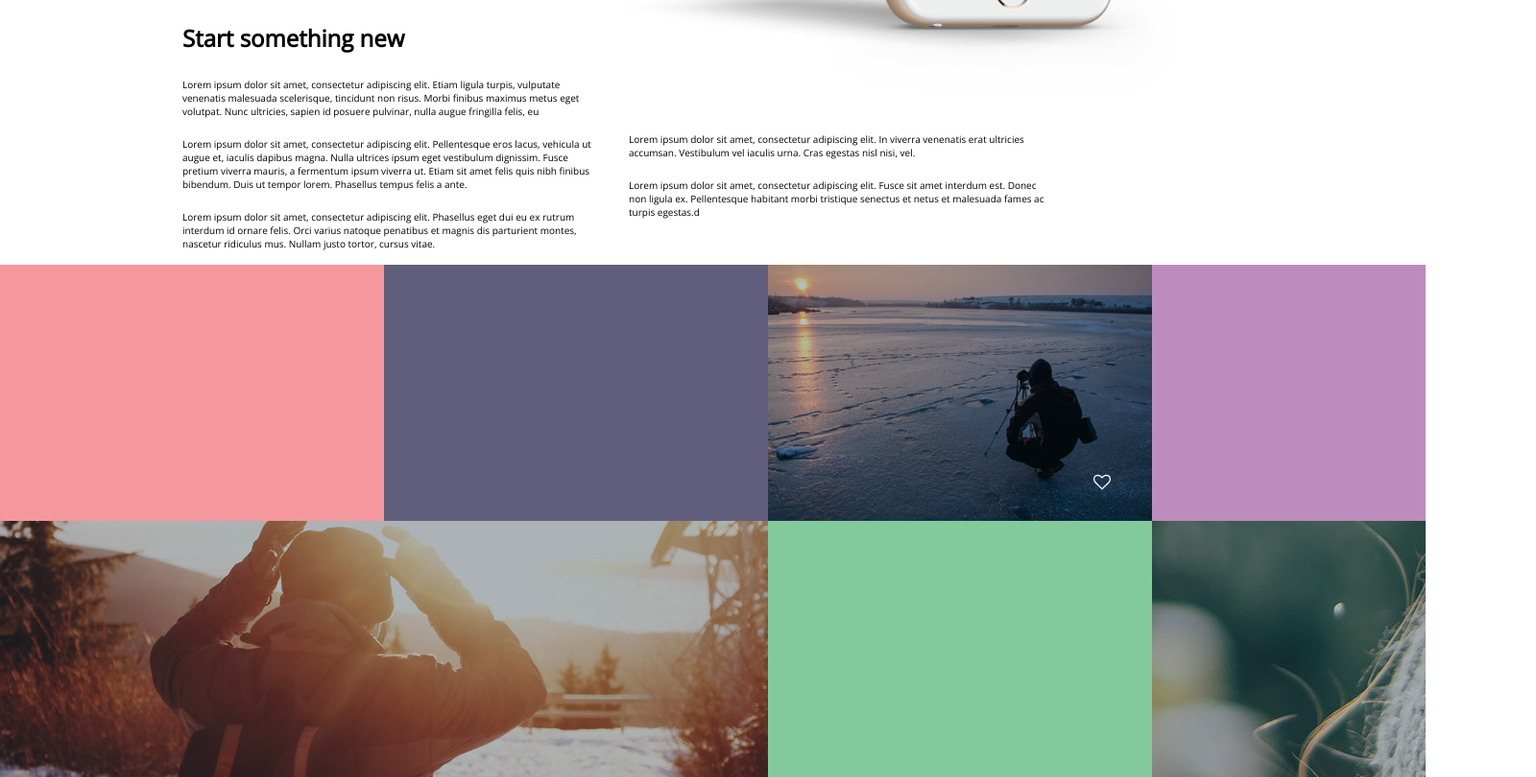
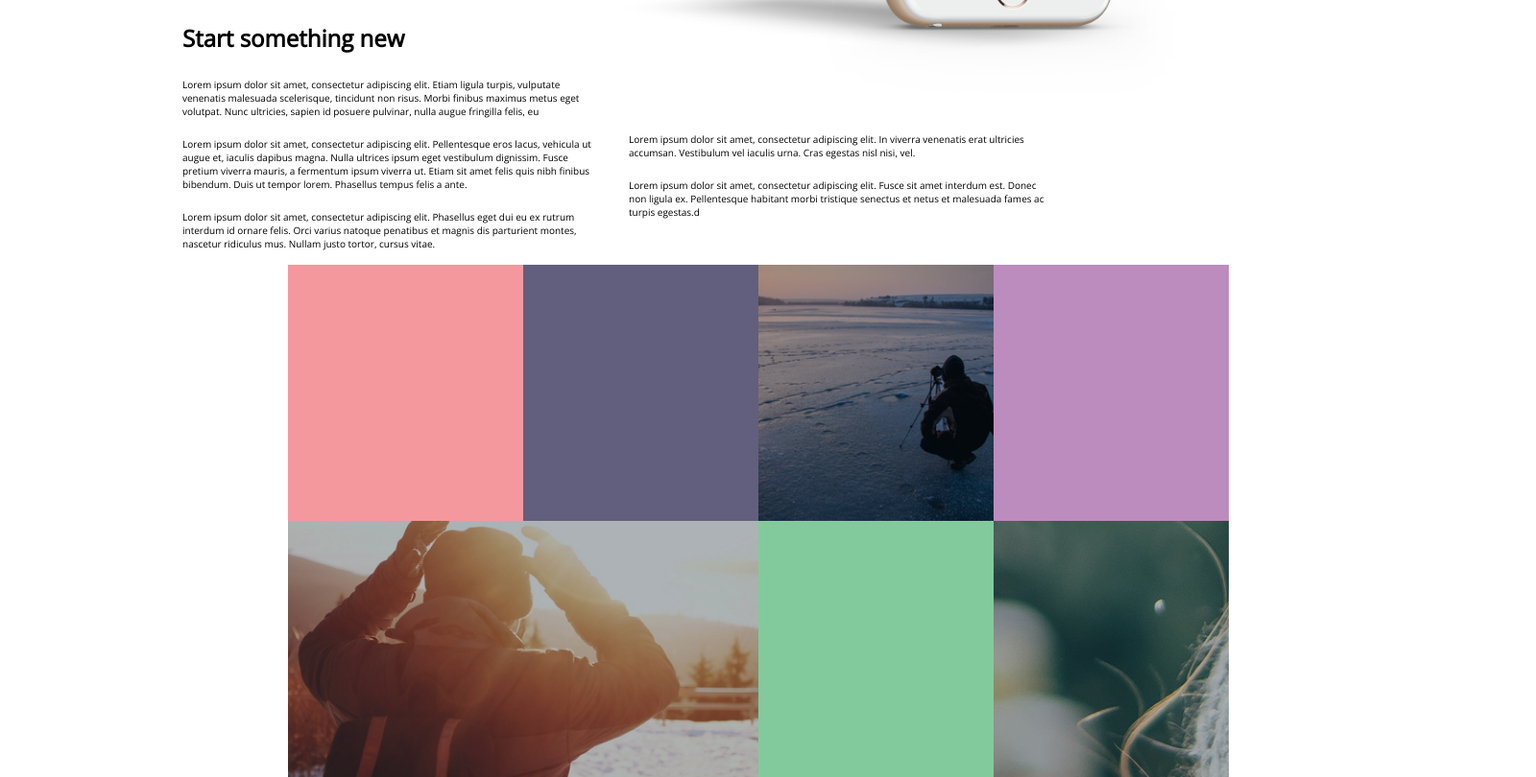
Before and after one commit to lukaszsl/psd2html-nr1, a website: page index.html in a window 1280 px wide. Shown: the part 897-1707 px from the top of the page at 96% size, 1600 px wide, since content can reach past the window. Drawn offline with nearby package versions, Linux system fonts and the light colour scheme.

Commit message:
box-grid corections

```diff
--- a/sass/style.sass
+++ b/sass/style.sass
@@ -157,7 +157,10 @@ body
 			top: 120px
 
 	.box-grid
-		width: 1600px
+		max-width: 1600px
+
+		.row
+			margin-left: 300px
 
 		div.col-3, div.col-6
 			height: 267px
@@ -168,14 +171,19 @@ body
 			background-color: #615f7d
 		.box-small
 			background-image: url('https://raw.githubusercontent.com/lukaszsl/psd2html-nr1/master/images/our_clients_box.png')
-			background-size: auto auto
+			background-size: cover
+			background-position: center
 		.box-violet
-			width: 285px
+			/*width: 285px*/
 			background-color: #bd8cbf
 		.box-large
 			background-image: url('https://raw.githubusercontent.com/lukaszsl/psd2html-nr1/master/images/sign_up_box.png')
+			background-size: cover
+			background-position: center
 		.box-green
 			background-color: #82ca9c
 		.box-extra
-			width: 285px
+			/*width: 285px*/
 			background-image: url('https://raw.githubusercontent.com/lukaszsl/psd2html-nr1/master/images/start_something_box.png')
+			background-size: cover
+			background-position: center
```
Also changed, not shown: css/style.css, 1 other file.
